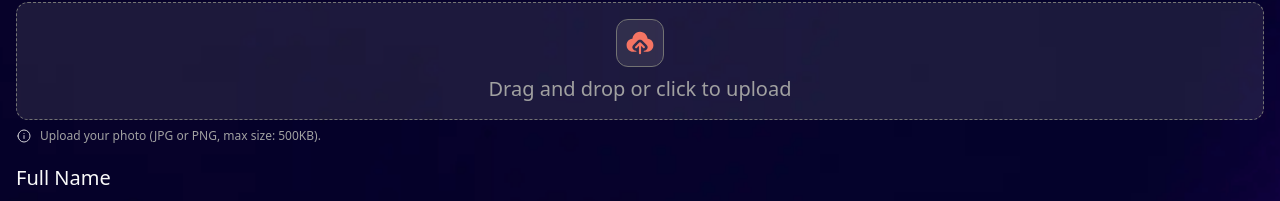
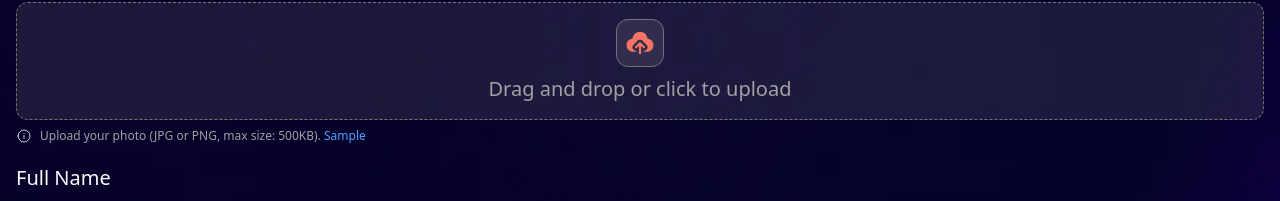
Before and after one commit to Qkari17/Ticket_Maker, a React (Vite) app: page / in a window 1280 px wide. Shown: the part 273-474 px from the top of the page. Built offline with nearby package versions, Linux system fonts and the light colour scheme.

Commit message:
Sample img added

```diff
--- a/src/components/Form/Form.tsx
+++ b/src/components/Form/Form.tsx
@@ -2,6 +2,7 @@ import { Input } from "../../ui/Input/Input";
 import line from "../../assets/images/pattern-squiggly-line-bottom-mobile-tablet.svg";
 import cloud from "../../assets/images/icon-upload.svg";
 import file from "../../assets/images/icon-info.svg";
+import sample from "../../assets/images/sample.jpg"
 import { useNavigate } from "react-router";
 import { SubmitHandler, useForm } from "react-hook-form";
 import { RegistrationFormData, validationSchema } from "./type";
@@ -100,7 +101,7 @@ export const Form = () => {
           {" "}
           <img src={file} alt="file" />
           <p className="text-neutral-400 text-xs">
-            Upload your photo (JPG or PNG, max size: 500KB).
+            Upload your photo (JPG or PNG, max size: 500KB). <a className="text-blue-400 hover:text-blue-500" href={sample} download>Sample</a>
           </p>
         </div>
         {errors.file && (
```
Also changed, not shown: src/assets/images/sample.jpg (added).
